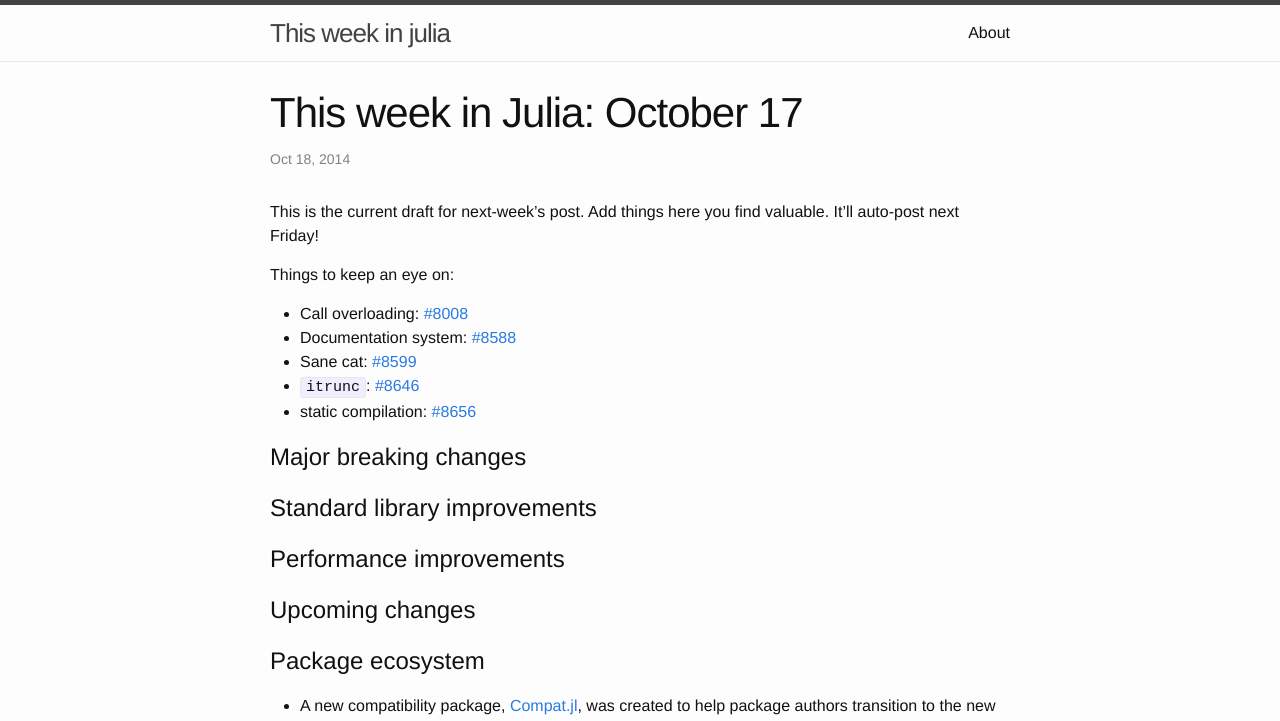
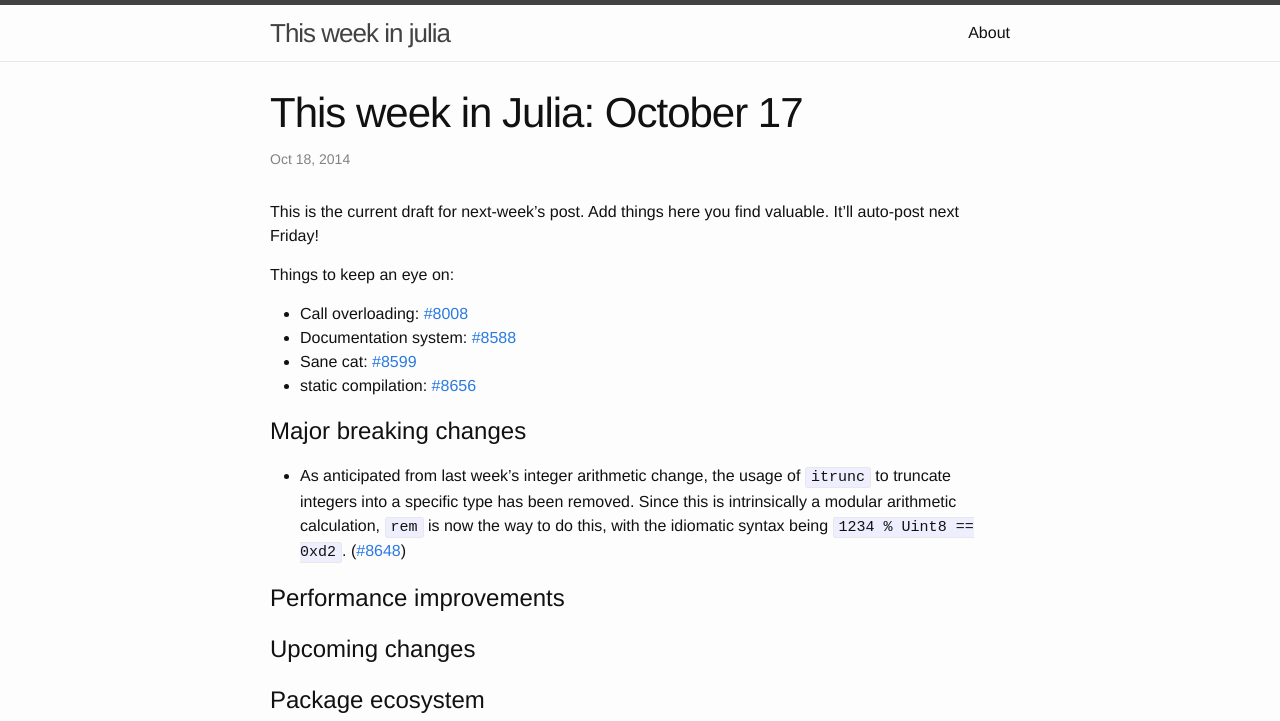
Before and after one commit to thisweekinjulia/thisweekinjulia.github.io, a Jekyll site: the page built from _posts/2014-10-17-October-17.markdown, in a window 1280 px wide. Shown: the top 721 px of the page. Built offline with Jekyll 4.4.1, drawn with Linux system fonts in a browser that asks for light colours.

Commit message:
itrunc -> rem

```diff
--- a/_posts/2014-10-17-October-17.markdown
+++ b/_posts/2014-10-17-October-17.markdown
@@ -10,12 +10,11 @@ Things to keep an eye on:
 * Call overloading: [#8008](https://github.com/JuliaLang/julia/pull/8008)
 * Documentation system: [#8588](https://github.com/JuliaLang/julia/pull/8588)
 * Sane cat: [#8599](https://github.com/JuliaLang/julia/pull/8599)
-* `itrunc`: [#8646](https://github.com/JuliaLang/julia/issues/8646)
 * static compilation: [#8656](https://github.com/JuliaLang/julia/pull/8656)
 
 # Major breaking changes
 
-# Standard library improvements
+* As anticipated from last week's integer arithmetic change, the usage of `itrunc` to truncate integers into a specific type has been removed.  Since this is intrinsically a modular arithmetic calculation, `rem` is now the way to do this, with the idiomatic syntax being `1234 % Uint8 == 0xd2`.  ([#8648](https://github.com/JuliaLang/julia/pull/8648))
 
 # Performance improvements
 
```
